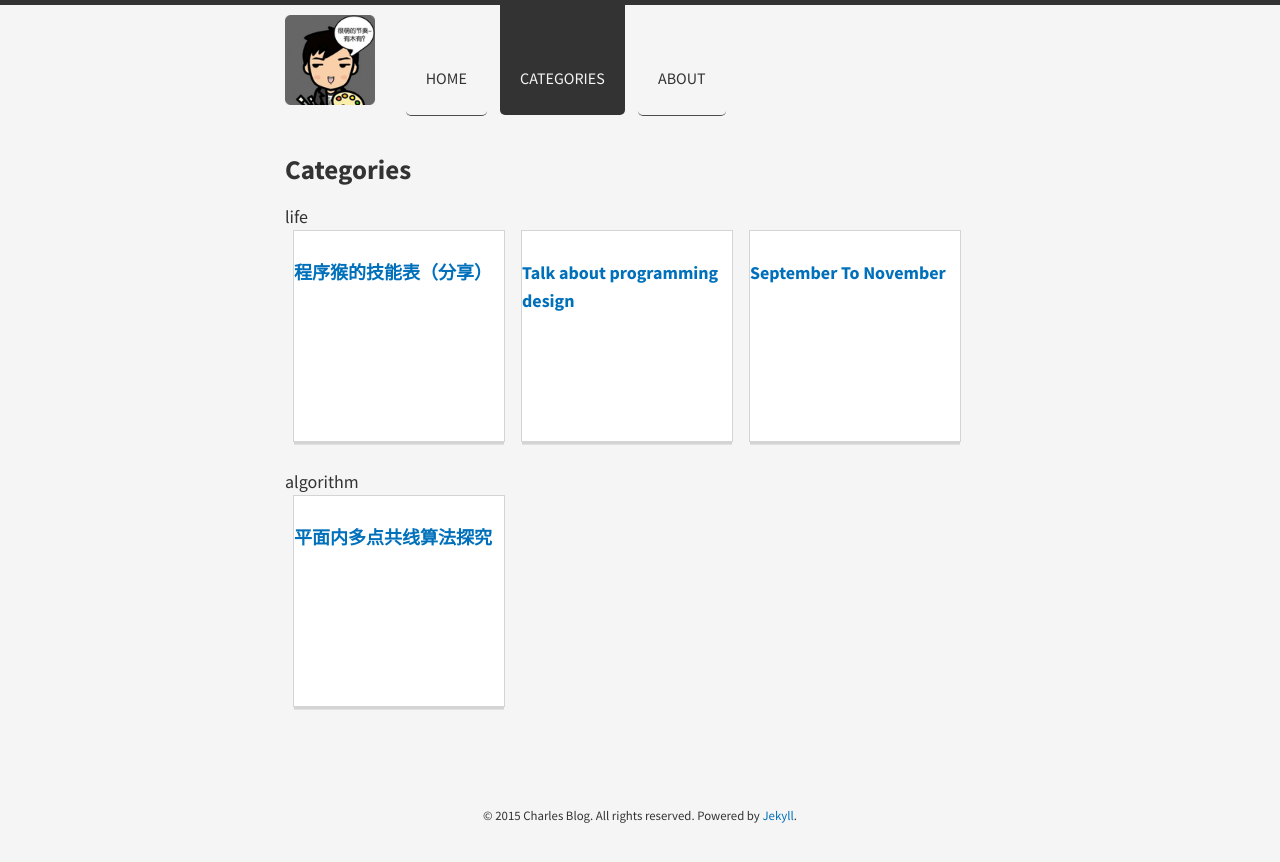
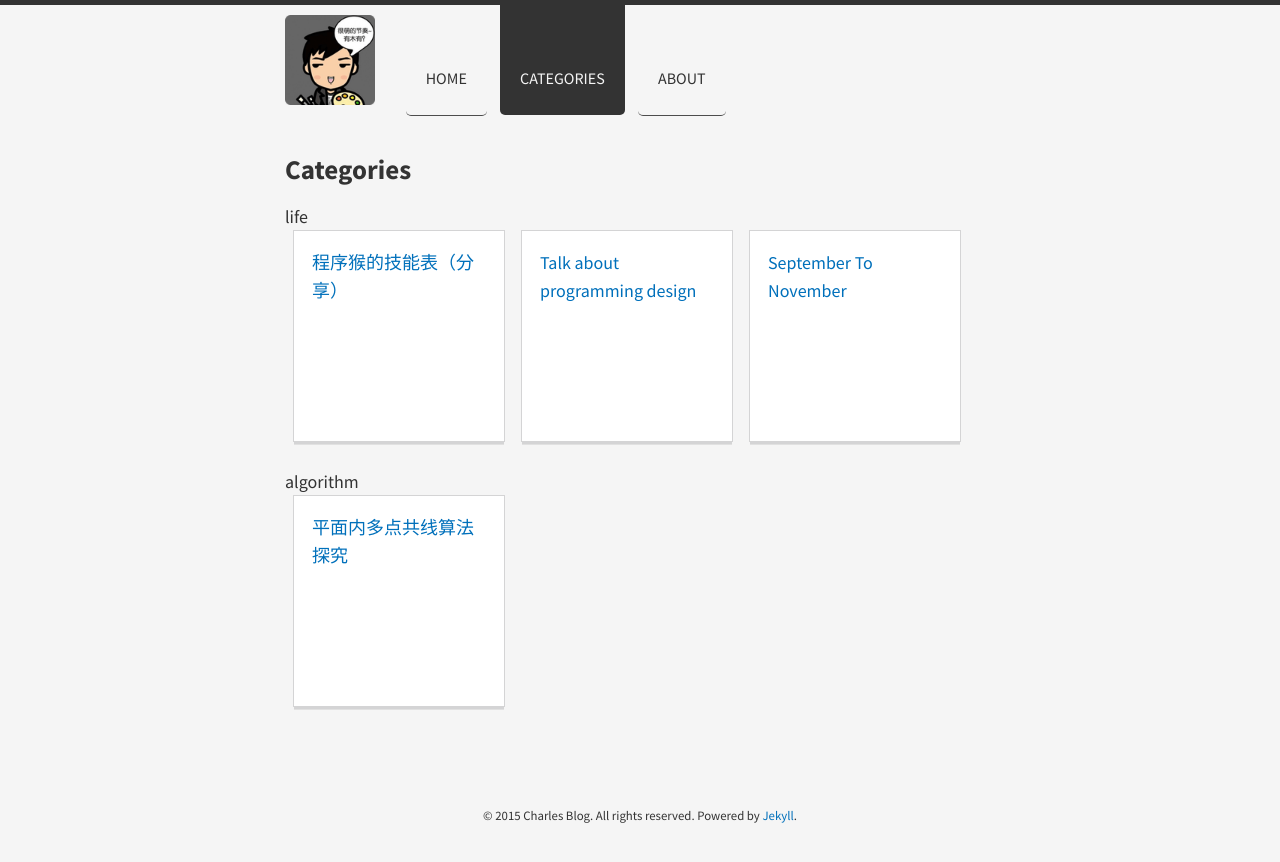
Before and after one commit to JavaCS3/blog, a Jekyll site: the page built from categories/index.html, in a window 1280 px wide. Shown: the top 862 px of the page. Built offline with Jekyll 4.4.1, drawn with Linux system fonts in a browser that asks for light colours; nearby versions of some CDN libraries; Markdown is read by kramdown in place of the engine named in the settings.

Commit message:
refine card

```diff
--- a/categories/index.html
+++ b/categories/index.html
@@ -8,9 +8,9 @@
   <div class="cards">
     {% for page in site.categories[category] %}
       <div class="card">
-          <a class="content" href="{{ site.baseurl }}{{ page.url }}">
-            <h4>{{ page.title }}</h4>
-          </a>
+        <div class="content">
+          <a href="{{ site.baseurl }}{{ page.url }}">{{ page.title }}</a>
+        </div>
       </div>
     {% endfor%}
   </div>
```
